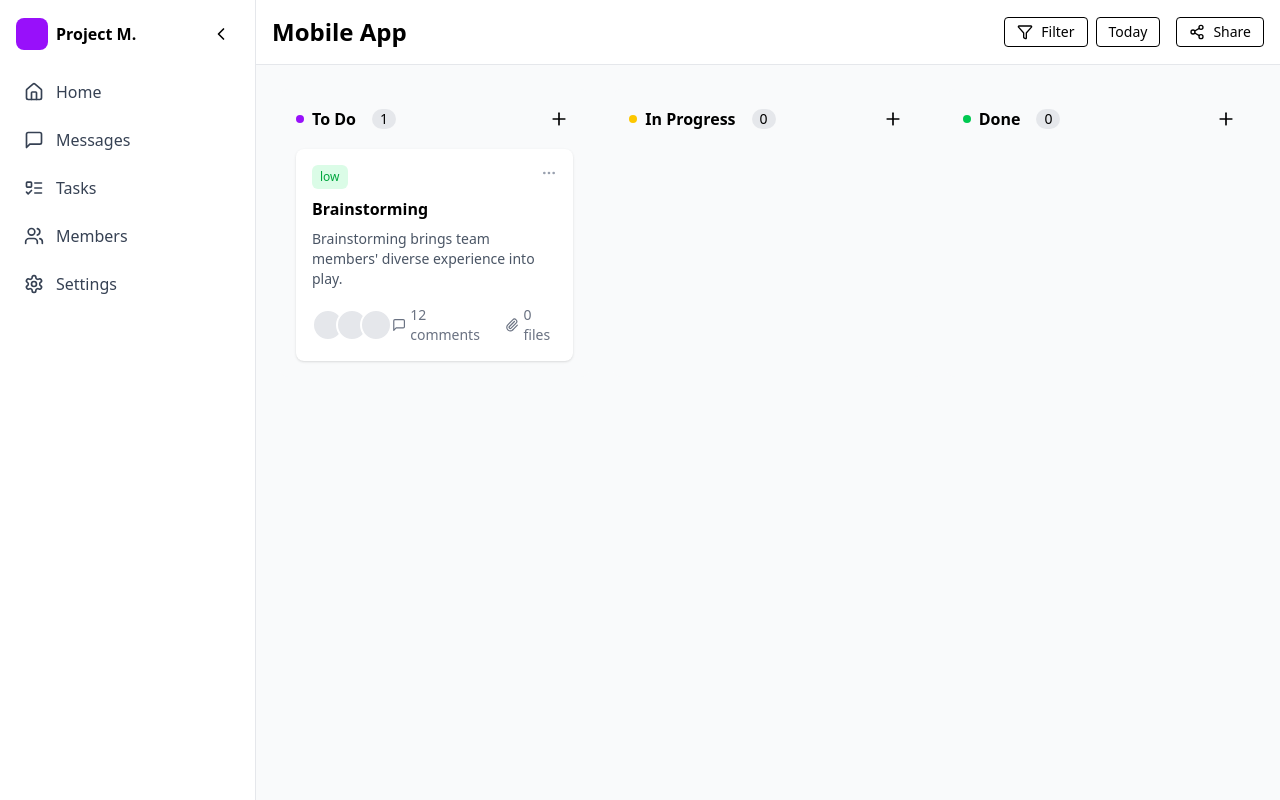
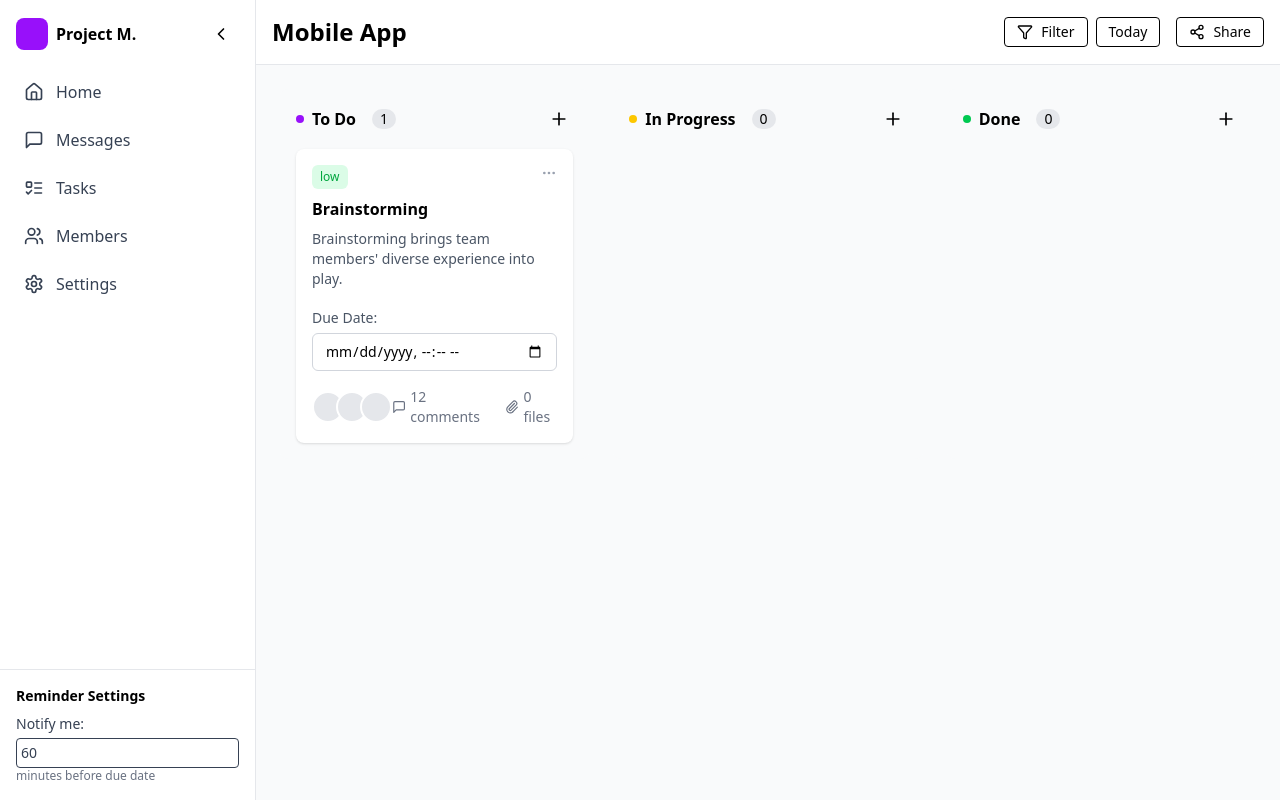
Before and after one commit to Nasir-buddy/test_project, a React (Vite) app: page / in a window 1280 px wide. Built offline with nearby package versions, Linux system fonts and the light colour scheme.

Commit message:
implemented due date functionality

```diff
--- a/src/components/DoneSection.jsx
+++ b/src/components/DoneSection.jsx
@@ -1,5 +1,5 @@
 import { useState } from "react"
-import { Droppable, Draggable } from "react-beautiful-dnd"
+import { DragDropContext, Droppable, Draggable } from "react-beautiful-dnd"
 import { Plus } from "lucide-react"
 import { useDispatch } from "react-redux"
 import { addTask } from "../store/tasksSlice"
@@ -102,7 +102,8 @@ export default function DoneSection({ tasks }) {
         </form>
       )}
 
-      <Droppable droppableId="done">
+      <DragDropContext>
+        <Droppable droppableId="done">
         {(provided) => (
           <div {...provided.droppableProps} ref={provided.innerRef} className="space-y-4">
             {tasks.map((task, index) => (
@@ -118,6 +119,7 @@ export default function DoneSection({ tasks }) {
           </div>
         )}
       </Droppable>
+      </DragDropContext>
     </div>
   )
 }
--- a/src/components/InProgressSection.jsx
+++ b/src/components/InProgressSection.jsx
@@ -1,27 +1,28 @@
-
-import { useState } from "react"
-import { Droppable, Draggable } from "react-beautiful-dnd"
-import { Plus } from "lucide-react"
-import { useDispatch } from "react-redux"
-import { addTask } from "../store/tasksSlice"
-import TaskCard from "./TaskCard"
+import { useState } from "react";
+import { Droppable, Draggable } from "react-beautiful-dnd";
+import { Plus } from "lucide-react";
+import { useDispatch } from "react-redux";
+import { addTask } from "../store/tasksSlice";
+import TaskCard from "./TaskCard";
 
 export default function InProgressSection({ tasks }) {
-  const [showAddForm, setShowAddForm] = useState(false)
+  const [showAddForm, setShowAddForm] = useState(false);
   const [newTask, setNewTask] = useState({
     title: "",
     description: "",
     priority: "low",
-    tags: ""
-  })
-  const dispatch = useDispatch()
+    tags: "",
+    dueDate: "",
+  });
+  const dispatch = useDispatch();
+  const now = new Date();
 
   const handleAddTask = (e) => {
-    e.preventDefault()
+    e.preventDefault();
     const tagsArray = newTask.tags
       .split(",")
       .map((tag) => tag.trim())
-      .filter((tag) => tag !== "")
+      .filter((tag) => tag !== "");
 
     const task = {
       id: Date.now().toString(),
@@ -32,12 +33,12 @@ export default function InProgressSection({ tasks }) {
       comments: 0,
       files: 0,
       users: ["user1"],
-    }
-    dispatch(addTask({ status: "inProgress", task }))
+    };
+    dispatch(addTask({ status: "inProgress", task }));
     // Reset form state
-    setNewTask({ title: "", description: "", priority: "low", tags: "" })
-    setShowAddForm(false)
-  }
+    setNewTask({ title: "", description: "", priority: "low", tags: "" });
+    setShowAddForm(false);
+  };
 
   return (
     <div className="flex-1 bg-gray-50 rounded-lg p-4">
@@ -45,15 +46,22 @@ export default function InProgressSection({ tasks }) {
         <div className="flex items-center gap-2">
           <div className="w-2 h-2 rounded-full bg-yellow-400"></div>
           <h2 className="font-semibold">In Progress</h2>
-          <span className="ml-2 bg-gray-200 px-2 rounded-full text-sm">{tasks.length}</span>
+          <span className="ml-2 bg-gray-200 px-2 rounded-full text-sm">
+            {tasks.length}
+          </span>
         </div>
-        <button onClick={() => setShowAddForm(true)} className="p-1 hover:bg-gray-100 rounded">
+        <button
+          onClick={() => setShowAddForm(true)}
+          className="p-1 hover:bg-gray-100 rounded"
+        >
           <Plus size={20} />
         </button>
       </div>
-
       {showAddForm && (
-        <form onSubmit={handleAddTask} className="mb-4 p-4 bg-white rounded-lg shadow-sm">
+        <form
+          onSubmit={handleAddTask}
+          className="mb-4 p-4 bg-white rounded-lg shadow-sm"
+        >
           <input
             type="text"
             placeholder="Task title"
@@ -65,14 +73,18 @@ export default function InProgressSection({ tasks }) {
           <textarea
             placeholder="Task description"
             value={newTask.description}
-            onChange={(e) => setNewTask({ ...newTask, description: e.target.value })}
+            onChange={(e) =>
+              setNewTask({ ...newTask, description: e.target.value })
+            }
             className="w-full mb-2 p-2 border rounded"
             required
           />
           {/* Priority dropdown */}
           <select
             value={newTask.priority}
-            onChange={(e) => setNewTask({ ...newTask, priority: e.target.value })}
+            onChange={(e) =>
+              setNewTask({ ...newTask, priority: e.target.value })
+            }
             className="w-full mb-2 p-2 border rounded"
             required
           >
@@ -89,7 +101,10 @@ export default function InProgressSection({ tasks }) {
             className="w-full mb-2 p-2 border rounded"
           />
           <div className="flex gap-2">
-            <button type="submit" className="px-3 py-1 bg-purple-600 text-white rounded hover:bg-purple-700">
+            <button
+              type="submit"
+              className="px-3 py-1 bg-purple-600 text-white rounded hover:bg-purple-700"
+            >
               Add
             </button>
             <button
@@ -102,23 +117,46 @@ export default function InProgressSection({ tasks }) {
           </div>
         </form>
       )}
-
       <Droppable droppableId="inProgress">
         {(provided) => (
-          <div {...provided.droppableProps} ref={provided.innerRef} className="space-y-4">
-            {tasks.map((task, index) => (
+          <div
+            {...provided.droppableProps}
+            ref={provided.innerRef}
+            className="space-y-4"
+          >
+            {tasks.map((task, index) => {
+              const dueDate = new Date(task.dueDate);
+              const isPastDue = dueDate <= now;
+              const isDueSoon = dueDate - now <= 5 * 60 * 1000;
+
+              return (
                 <Draggable key={task.id} draggableId={task.id} index={index}>
                   {(provided) => (
-                  <div ref={provided.innerRef} {...provided.draggableProps} {...provided.dragHandleProps}>
-                    <TaskCard task={task} />
+                    <div
+                      ref={provided.innerRef}
+                      {...provided.draggableProps}
+                      {...provided.dragHandleProps}
+                    >
+                      <TaskCard
+                        task={task}
+                        style={{
+                          border: isPastDue
+                            ? "2px solid red"
+                            : isDueSoon
+                            ? "2px solid orange"
+                            : "none",
+                        }}
+                      />
                     </div>
                   )}
                 </Draggable>
-            ))}
+              );
+            })}
             {provided.placeholder}
           </div>
         )}
       </Droppable>
+
     </div>
-  )
+  );
 }
--- a/src/components/Sidebar.jsx
+++ b/src/components/Sidebar.jsx
@@ -1,4 +1,4 @@
-import { useState } from "react"
+import { useEffect, useState } from "react"
 import { Home, MessageSquare, ListTodo, Users, Settings, ChevronLeft, ChevronRight } from "lucide-react"
 
 const menuItems = [
@@ -11,6 +11,22 @@ const menuItems = [
 
 export default function Sidebar() {
   const [isOpen, setIsOpen] = useState(true)
+  const [reminderTime, setReminderTime] = useState(60);
+
+
+  useEffect(() => {
+    const savedReminderTime = localStorage.getItem("reminderTime");
+    if (savedReminderTime) {
+      setReminderTime(parseInt(savedReminderTime, 10));
+    }
+  }, []);
+
+  const handleReminderTimeChange = (e) => {
+    const newReminderTime = parseInt(e.target.value, 10);
+    setReminderTime(newReminderTime);
+    localStorage.setItem("reminderTime", newReminderTime);
+  };
+
 
   const toggleSidebar = () => setIsOpen(!isOpen)
 
@@ -49,6 +65,23 @@ export default function Sidebar() {
             </div>
           ))}
         </nav>
+        {isOpen && (
+          <div className="p-4 border-t border-gray-200">
+            <h3 className="text-sm font-semibold mb-2">Reminder Settings</h3>
+            <label className="text-sm text-gray-700 flex flex-col">
+              Notify me:
+              <input
+                type="number"
+                min="1"
+                value={reminderTime}
+                onChange={handleReminderTimeChange}
+                className="w-full mt-1 p-1 border rounded"
+              />
+              <span className="text-xs text-gray-500">minutes before due date</span>
+            </label>
+          </div>
+        )}
+
       </div>
 
     </div>
--- a/src/components/TaskCard.jsx
+++ b/src/components/TaskCard.jsx
@@ -1,6 +1,21 @@
 import { MessageSquare, Paperclip, MoreHorizontal } from "lucide-react"
+import React,{useState} from "react";
+import { useDispatch } from "react-redux";
+import { updateTask} from "../store/tasksSlice";
 
-export default function TaskCard({ task }) {
+
+
+
+export default function TaskCard({ task,updateTask }) {
+  const dispatch = useDispatch();
+
+  const [dueDate, setDueDate] = useState(task.dueDate || '');
+
+  const handleDueDateChange = (e) => {
+    const newDueDate = e.target.value;
+    setDueDate(newDueDate);
+    dispatch(updateTask({ ...task, dueDate: newDueDate }));
+  };
   let priorityClass = ""
   if (task.priority === "low") {
     priorityClass = "bg-green-100 text-green-600"
@@ -33,6 +48,17 @@ export default function TaskCard({ task }) {
       <h3 className="font-semibold mb-2">{task.title}</h3>
       <p className="text-sm text-gray-600 mb-4">{task.description}</p>
 
+      <div className="mb-4">
+        <label htmlFor="due-date" className="text-sm text-gray-600">Due Date:</label>
+        <input
+          type="datetime-local"
+          id="due-date"
+          value={dueDate}
+          onChange={handleDueDateChange}
+          className="w-full px-3 py-2 mt-1 text-sm border rounded-md border-gray-300 focus:ring-2 focus:ring-blue-500"
+        />
+      </div>
+
       <div className="flex justify-between items-center">
         <div className="flex -space-x-2">
           {task.users.map((user, index) => (
--- a/src/components/TodoSection.jsx
+++ b/src/components/TodoSection.jsx
@@ -1,4 +1,4 @@
-import { useState } from "react"
+import { useEffect, useState } from "react"
 import { Droppable, Draggable } from "react-beautiful-dnd"
 import { Plus } from "lucide-react"
 import { useDispatch } from "react-redux"
@@ -11,20 +11,50 @@ export default function TodoSection({ tasks }) {
     title: "",
     description: "",
     priority: "low",
-    tags: ""
+    tags: "",
+    dueDate:""
   })
   const dispatch = useDispatch()
 
+  useEffect(() => {
+    const now=new Date();
+    tasks.forEach(task=>{
+      if (task.dueDate) {
+        const dueDate = new Date(task.dueDate);
+        const timeRemaining = dueDate - now;
+
+        if (timeRemaining <= 0) {
+          showNotification(`Task "${task.title}" is past due!`);
+        } else if (timeRemaining <= 5 * 60 * 1000) {
+          showNotification(`Task "${task.title}" is due soon!`);
+        }
+      }
+    });
+  }, [tasks]);
+
+
+  const showNotification = (message) => {
+    if (Notification.permission === "granted") {
+      new Notification("Task Reminder", { body: message });
+    } else if (Notification.permission !== "denied") {
+      Notification.requestPermission().then((permission) => {
+        if (permission === "granted") {
+          new Notification("Task Reminder", { body: message });
+        }
+      });
+    }
+  };
+
+
   const handleAddTask = (e) => {
     e.preventDefault()
-    // Split comma-separated tags into an array, trim spaces, and remove empty entries
     const tagsArray = newTask.tags
       .split(",")
       .map((tag) => tag.trim())
       .filter((tag) => tag !== "")
 
     const task = {
-      id: Date.now().toString(), // Ensure unique ID
+      id: Date.now().toString(),
       title: newTask.title,
       description: newTask.description,
       priority: newTask.priority,
--- a/src/store/tasksSlice.js
+++ b/src/store/tasksSlice.js
@@ -35,11 +35,19 @@ const tasksSlice = createSlice({
         state.tasks[toStatus].push(task)
       }
     },
+
+    updateTask: (state, action) => {
+      const { status, updatedTask } = action.payload;
+      const taskIndex = state.tasks[status].findIndex((task) => task.id === updatedTask.id);
+      if (taskIndex !== -1) {
+        state.tasks[status][taskIndex] = updatedTask;
+      }
+    },
     setFilter: (state, action) => {
       state.filter = action.payload
     },
   },
 })
 
-export const { addTask, moveTask, setFilter } = tasksSlice.actions
+export const { addTask, moveTask,updateTask, setFilter } = tasksSlice.actions
 export default tasksSlice.reducer
```
Also changed, not shown: src/components/Dashboard.jsx (+37 -0 lines), src/components/KanbanBoard.jsx (+7 -3 lines). Lines whose indentation alone changed are shown as unchanged.
